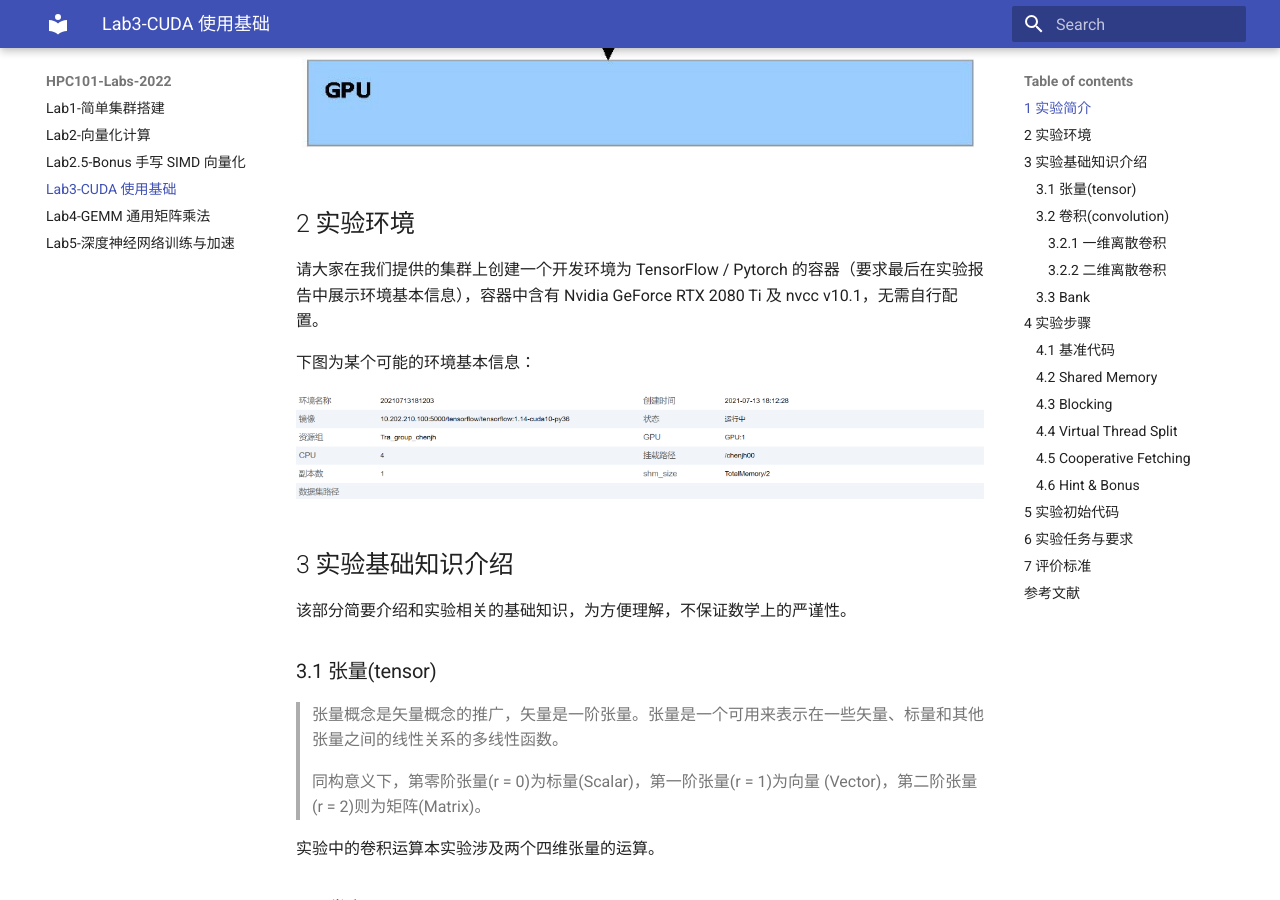
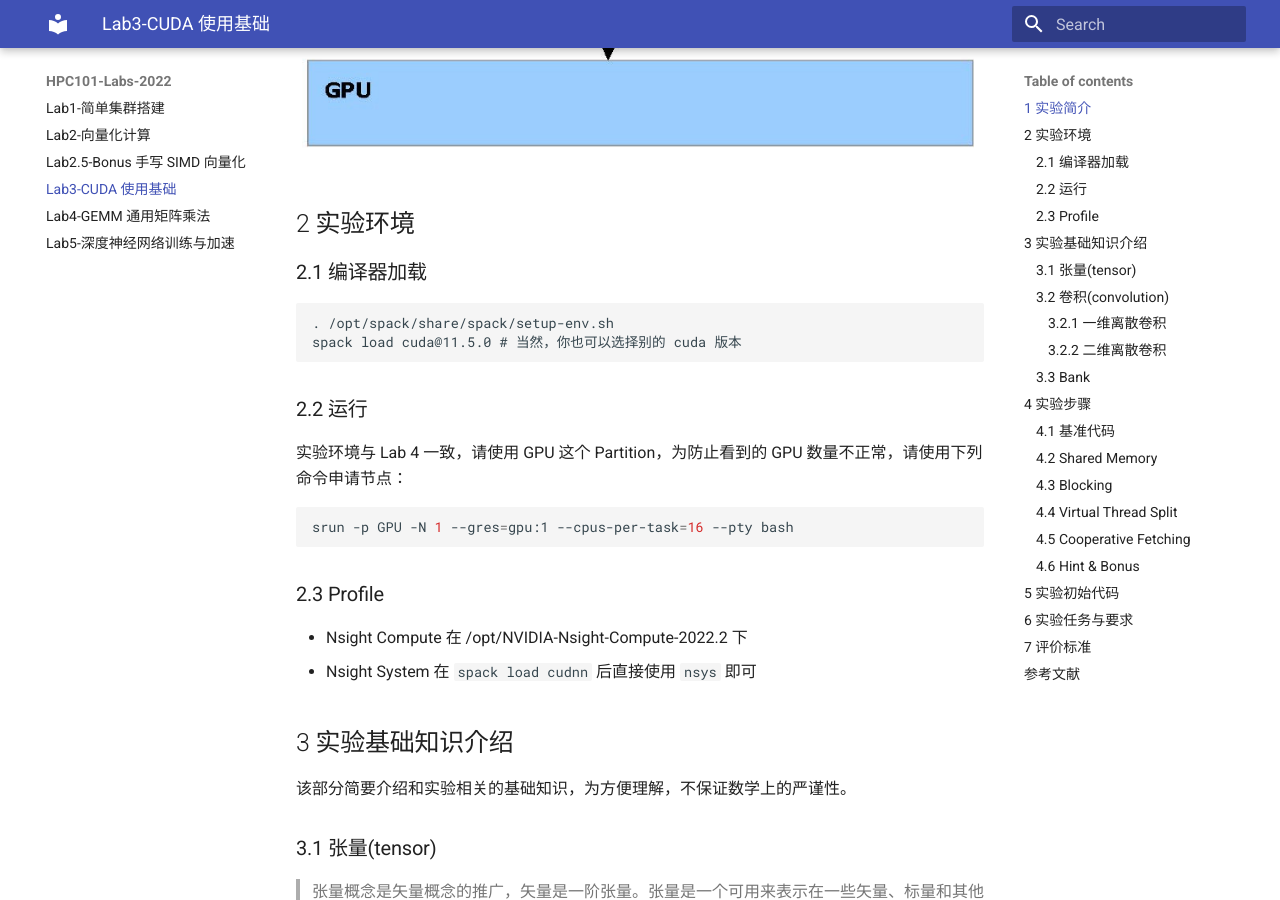
Before and after one commit to ZJUSCT/HPC101-Labs-2022, an MkDocs documentation site: the page built from docs/Lab3-Cuda/index.md, in a window 1280 px wide and 900 px high, scrolled down 897 px. Built offline with MkDocs 1.6.1 and Material for MkDocs 9.7.7, drawn with Linux system fonts in a browser that asks for light colours.

Commit message:
lab3: env

````diff
--- a/docs/Lab3-Cuda/index.md
+++ b/docs/Lab3-Cuda/index.md
@@ -12,11 +12,25 @@
 
 ## 2 实验环境
 
-请大家在我们提供的集群上创建一个开发环境为 TensorFlow / Pytorch 的容器（要求最后在实验报告中展示环境基本信息），容器中含有 Nvidia GeForce RTX 2080 Ti 及 nvcc v10.1，无需自行配置。
+### 2.1 编译器加载
 
-下图为某个可能的环境基本信息：
+```
+. /opt/spack/share/spack/setup-env.sh
+spack load cuda@11.5.0 # 当然，你也可以选择别的 cuda 版本
+```
 
-![env_info](img/env_info.png)
+### 2.2 运行
+
+实验环境与 Lab 4 一致，请使用 GPU 这个 Partition，为防止看到的 GPU 数量不正常，请使用下列命令申请节点：
+
+``` bash
+srun -p GPU -N 1 --gres=gpu:1 --cpus-per-task=16 --pty bash
+```
+
+### 2.3 Profile
+
+* Nsight Compute 在 /opt/NVIDIA-Nsight-Compute-2022.2 下
+* Nsight System 在 `spack load cudnn` 后直接使用 `nsys` 即可
 
 ## 3 实验基础知识介绍
 
````
